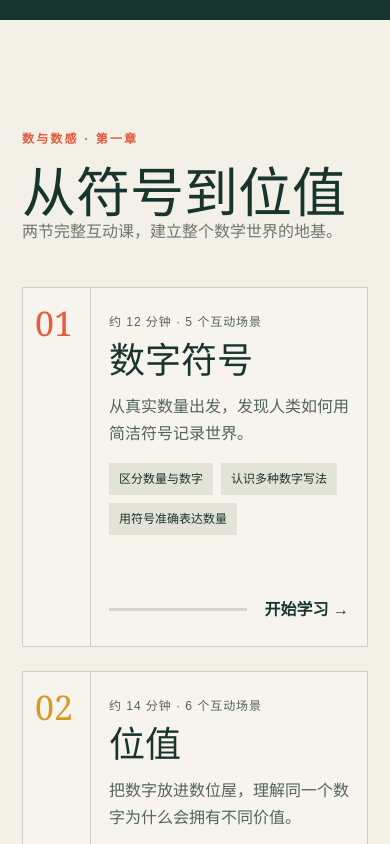
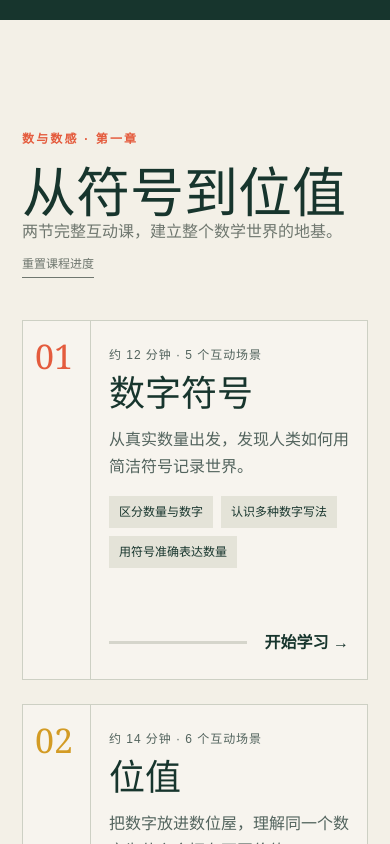
Before and after one commit to oldshipmaster/math-study, a Next.js app: page / in a window 390 px wide. Shown: the part 1140-1984 px from the top of the page. Built offline with nearby package versions, Linux system fonts and the light colour scheme.

Commit message:
feat: add course progress reset

```diff
--- a/app/globals.css
+++ b/app/globals.css
@@ -15,6 +15,9 @@ a { color:inherit; text-decoration:none; }
 .brand>span { width:34px; height:34px; border:1.5px solid var(--ink); border-radius:50%; display:grid; place-items:center; font-family:Georgia,serif; }
 .nav-links { display:flex; gap:36px; font-size:14px; }
 .progress-pill { padding:9px 14px; border:1px solid var(--line); border-radius:99px; font-size:13px; }
+.progress-actions { display:flex; align-items:center; gap:12px; }
+.reset-link,.mobile-reset { border:0; border-bottom:1px solid currentColor; padding:4px 0; background:none; color:var(--muted); font-size:12px; cursor:pointer; }
+.mobile-reset { display:none; }
 .hero { max-width:1240px; min-height:650px; margin:auto; display:grid; grid-template-columns:1.1fr .9fr; align-items:center; gap:70px; padding:70px 28px 80px; }
 .kicker { margin:0 0 16px; color:var(--orange); text-transform:uppercase; letter-spacing:.18em; font-size:12px; font-weight:800; }
 .hero h1 { margin:0; max-width:760px; font:500 clamp(54px,7vw,98px)/.98 Georgia,"Songti SC",serif; letter-spacing:-.045em; }
@@ -44,6 +47,8 @@ a { color:inherit; text-decoration:none; }
 .section-heading { display:flex; justify-content:space-between; align-items:end; margin-bottom:42px; }
 .section-heading h2 { margin:0; font:54px/1 Georgia,"Songti SC",serif; }
 .section-heading>p { width:340px; color:var(--muted); line-height:1.7; }
+.section-side { width:340px; }
+.section-side>p { color:var(--muted); line-height:1.7; }
 .course-grid { display:grid; grid-template-columns:1fr 1fr; gap:24px; }
 .course-card { display:grid; grid-template-columns:110px 1fr; min-height:360px; border:1px solid var(--line); background:rgba(255,255,255,.28); transition:transform .2s,background .2s; }
 .course-card:hover { transform:translateY(-4px); background:var(--white); }
@@ -64,6 +69,13 @@ a { color:inherit; text-decoration:none; }
 .chapter-row b { font:26px Georgia,"Songti SC",serif; }
 .chapter-row small { color:var(--muted); }
 .site-shell>footer { max-width:1184px; margin:auto; border-top:1px solid var(--line); padding:35px 0 60px; display:flex; justify-content:space-between; color:var(--muted); }
+.dialog-backdrop { position:fixed; inset:0; z-index:50; display:grid; place-items:center; padding:20px; background:rgba(23,53,45,.64); backdrop-filter:blur(5px); }
+.reset-dialog { width:min(520px,100%); padding:40px; background:var(--white); border:1px solid var(--ink); box-shadow:12px 12px 0 rgba(0,0,0,.18); }
+.reset-dialog h2 { margin:0 0 18px; font:42px/1.1 Georgia,"Songti SC",serif; }
+.reset-dialog>p:not(.kicker) { color:var(--muted); line-height:1.8; }
+.dialog-actions { display:flex; justify-content:flex-end; gap:12px; margin-top:30px; }
+.danger { border:0; border-radius:4px; padding:15px 22px; background:#b73b2a; color:white; font-weight:800; cursor:pointer; }
+.reset-toast { position:fixed; right:24px; bottom:24px; z-index:40; padding:14px 20px; background:var(--ink); color:white; box-shadow:5px 5px 0 var(--gold); font-weight:700; }
 
 .lesson-shell { min-height:100vh; display:flex; flex-direction:column; background:var(--paper); }
 .lesson-header { min-height:78px; border-bottom:1px solid var(--line); display:grid; grid-template-columns:70px 1fr auto; align-items:center; gap:18px; padding:0 28px; }
@@ -135,7 +147,7 @@ a { color:inherit; text-decoration:none; }
   .method-strip,.section-heading { align-items:flex-start; flex-direction:column; }
   .method-strip ol,.course-grid { grid-template-columns:1fr; }
   .courses-section,.coming-soon,.site-shell>footer { padding-left:22px; padding-right:22px; }
-  .section-heading>p { width:auto; }
+  .section-heading>p,.section-side { width:auto; }
   .lesson-aside { display:none; }
   .lesson-layout { grid-template-columns:1fr; }
   .stage-wrap { grid-template-columns:1fr; padding:32px 22px; }
@@ -143,7 +155,8 @@ a { color:inherit; text-decoration:none; }
 }
 @media (max-width:560px) {
   .topbar { padding:0 16px; }
-  .progress-pill { display:none; }
+  .progress-actions { display:none; }
+  .mobile-reset { display:inline-block; margin-top:6px; }
   .hero { padding:40px 18px 60px; gap:35px; }
   .hero h1 { font-size:52px; }
   .hero-actions { align-items:flex-start; flex-direction:column; }
--- a/components/MathLab.tsx
+++ b/components/MathLab.tsx
@@ -3,7 +3,7 @@
 import { useEffect, useMemo, useState } from "react";
 import { courses } from "../lib/courses";
 import type { Course, LessonScene, ProgressState } from "../lib/course-types";
-import { loadProgress, saveProgress } from "../lib/progress";
+import { clearProgress, loadProgress, saveProgress } from "../lib/progress";
 
 type View = "home" | "lesson";
 
@@ -13,6 +13,8 @@ export function MathLab() {
   const [sceneIndex, setSceneIndex] = useState(0);
   const [progress, setProgress] = useState<ProgressState>({ lessons: {} });
   const [ready, setReady] = useState(false);
+  const [resetOpen, setResetOpen] = useState(false);
+  const [resetDone, setResetDone] = useState(false);
 
   useEffect(() => {
     setProgress(loadProgress());
@@ -49,7 +51,13 @@ export function MathLab() {
   if (!ready) return <main className="loading">正在打开数学实验室…</main>;
 
   if (view === "home") {
-    return <Home progress={progress} onOpen={openCourse} />;
+    return <Home progress={progress} onOpen={openCourse} onReset={() => setResetOpen(true)} resetDone={resetDone} resetOpen={resetOpen} onCancelReset={() => setResetOpen(false)} onConfirmReset={() => {
+      clearProgress();
+      setProgress({ lessons: {} });
+      setSceneIndex(0);
+      setResetOpen(false);
+      setResetDone(true);
+    }} />;
   }
 
   return (
@@ -68,14 +76,14 @@ export function MathLab() {
   );
 }
 
-function Home({ progress, onOpen }: { progress: ProgressState; onOpen: (id: Course["id"]) => void }) {
+function Home({ progress, onOpen, onReset, resetDone, resetOpen, onCancelReset, onConfirmReset }: { progress: ProgressState; onOpen: (id: Course["id"]) => void; onReset: () => void; resetDone: boolean; resetOpen: boolean; onCancelReset: () => void; onConfirmReset: () => void }) {
   const completed = Object.values(progress.lessons).filter((item) => item?.completed).length;
   return (
     <main className="site-shell">
       <nav className="topbar" aria-label="主导航">
         <a className="brand" href="#top" aria-label="数感实验室首页"><span>∑</span> 数感实验室</a>
         <div className="nav-links"><a href="#courses">课程</a><a href="#method">学习方法</a></div>
-        <div className="progress-pill">已完成 {completed}/2 课</div>
+        <div className="progress-actions"><div className="progress-pill">已完成 {completed}/2 课</div><button className="reset-link" onClick={onReset} aria-label="重置课程进度">重置进度</button></div>
       </nav>
 
       <section className="hero" id="top">
@@ -104,7 +112,7 @@ function Home({ progress, onOpen }: { progress: ProgressState; onOpen: (id: Cour
       </section>
 
       <section className="courses-section" id="courses">
-        <div className="section-heading"><div><p className="kicker">数与数感 · 第一章</p><h2>从符号到位值</h2></div><p>两节完整互动课，建立整个数学世界的地基。</p></div>
+        <div className="section-heading"><div><p className="kicker">数与数感 · 第一章</p><h2>从符号到位值</h2></div><div className="section-side"><p>两节完整互动课，建立整个数学世界的地基。</p><button className="mobile-reset" onClick={onReset} aria-label="移动端重置课程进度">重置课程进度</button></div></div>
         <div className="course-grid">
           {courses.map((course) => {
             const saved = progress.lessons[course.id];
@@ -124,6 +132,8 @@ function Home({ progress, onOpen }: { progress: ProgressState; onOpen: (id: Cour
 
       <section className="coming-soon"><p className="kicker">接下来</p><div className="chapter-row"><span>03</span><b>数列与规律</b><small>即将开放</small></div><div className="chapter-row"><span>04</span><b>数列与图形</b><small>即将开放</small></div><div className="chapter-row"><span>05</span><b>正数与负数</b><small>即将开放</small></div></section>
       <footer><span className="brand"><span>∑</span> 数感实验室</span><p>每一个数字，都值得亲手发现。</p></footer>
+      {resetDone && <div className="reset-toast" role="status">课程进度已重置</div>}
+      {resetOpen && <div className="dialog-backdrop" onMouseDown={onCancelReset}><div className="reset-dialog" role="dialog" aria-modal="true" aria-labelledby="reset-dialog-title" onMouseDown={(event) => event.stopPropagation()}><p className="kicker">重新开始</p><h2 id="reset-dialog-title">重置全部课程进度？</h2><p>“数字符号”和“位值”的场景进度、答题次数与结课记录都会清空。此操作无法撤销。</p><div className="dialog-actions"><button className="secondary" onClick={onCancelReset}>取消</button><button className="danger" onClick={onConfirmReset}>确认重置</button></div></div></div>}
     </main>
   );
 }
--- a/lib/progress.ts
+++ b/lib/progress.ts
@@ -21,3 +21,12 @@ export function saveProgress(progress: ProgressState) {
     // Learning remains usable when storage is unavailable.
   }
 }
+
+export function clearProgress() {
+  if (typeof localStorage === "undefined") return;
+  try {
+    localStorage.removeItem(KEY);
+  } catch {
+    // The in-memory reset still lets a learner start over in this session.
+  }
+}
```
Also changed, not shown: 2 other files (tests, documents, lock files or other folders).
